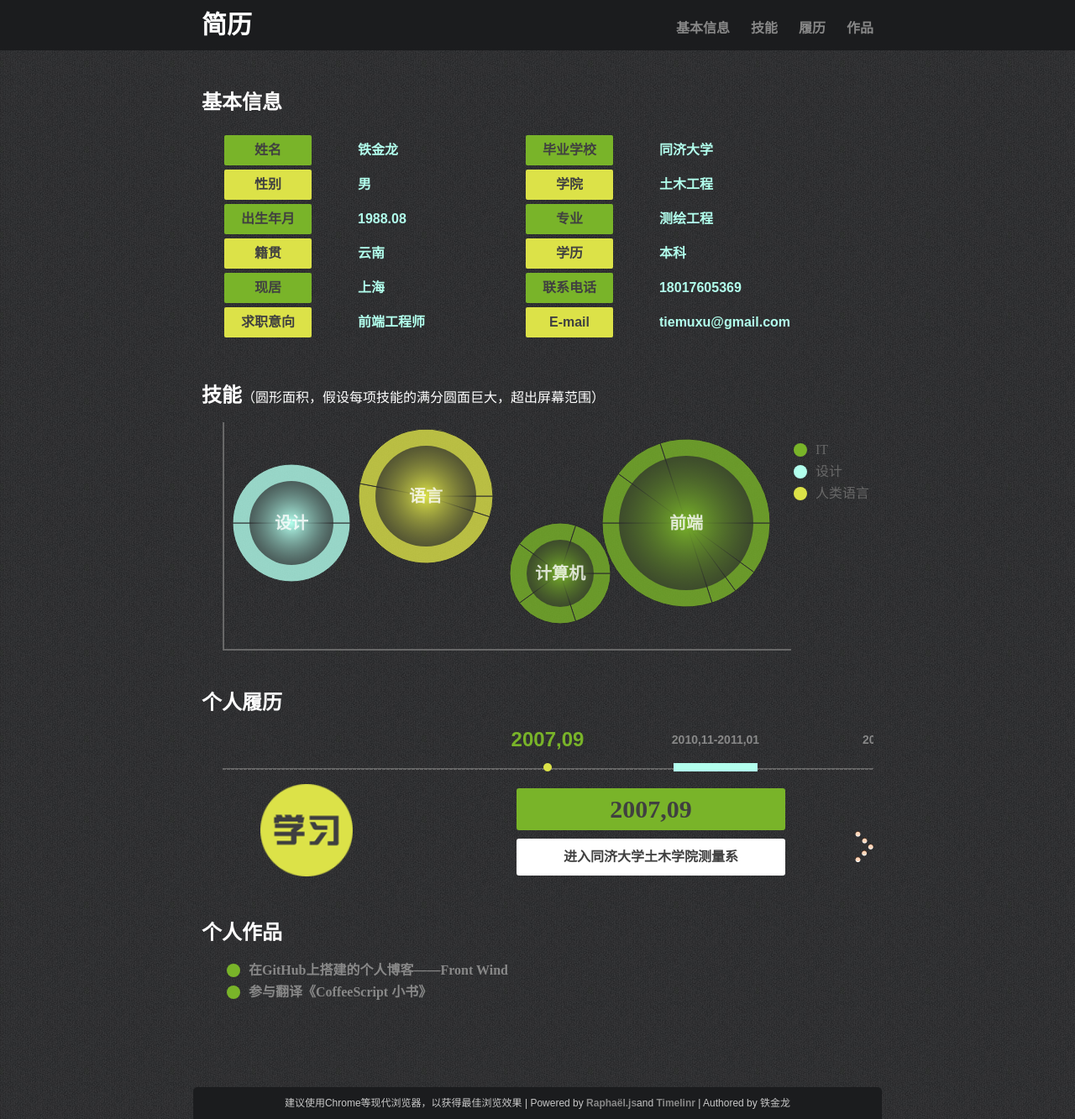
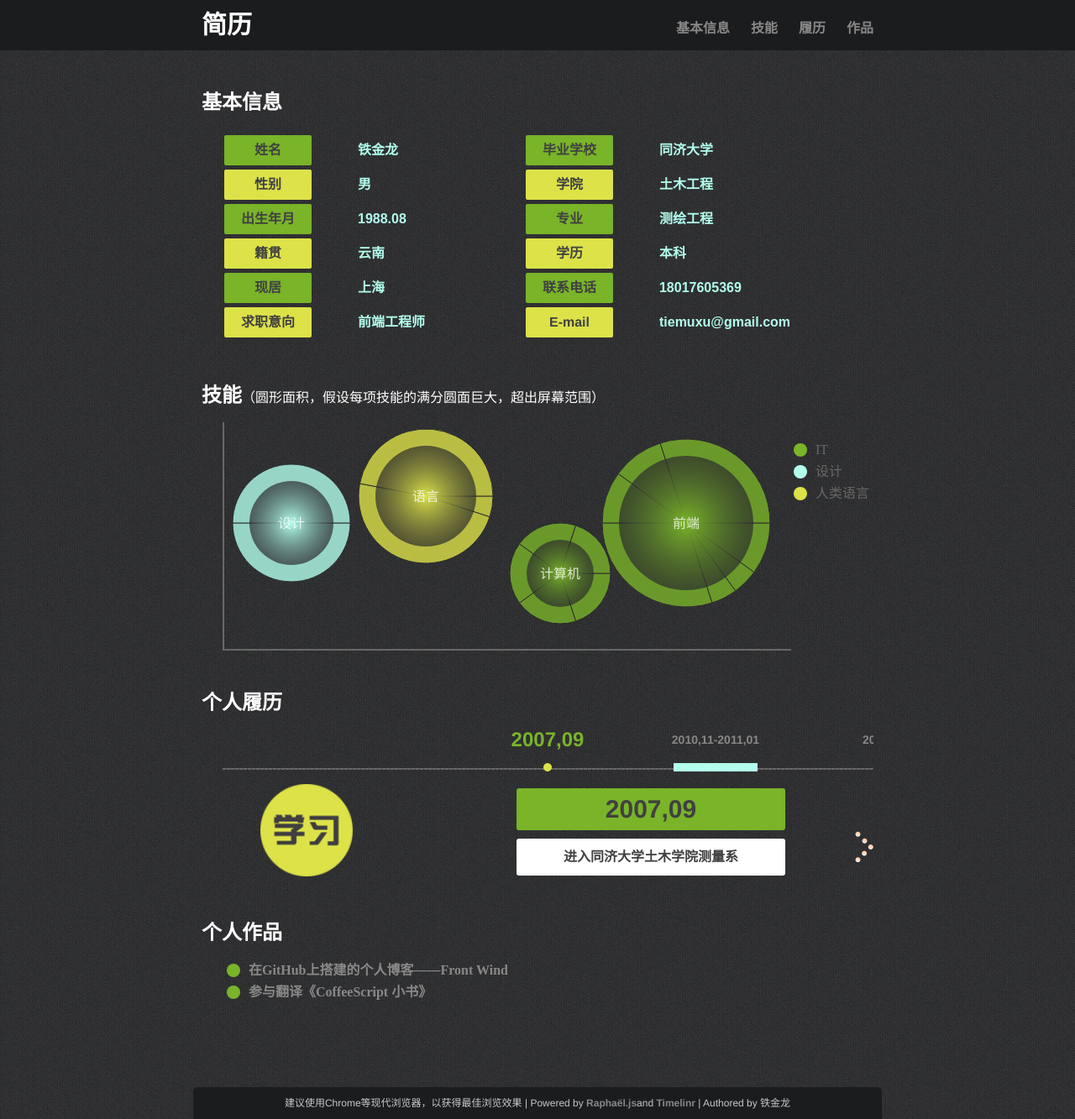
Before and after one commit to tiemuxu/tiemuxu.github.com, a Jekyll site: the page built from about.html, in a window 1280 px wide and 1333 px high. Shown: the whole window at 84% size. Built offline with Jekyll 4.4.1, drawn with Linux system fonts in a browser that asks for light colours; some web fonts are replaced; Markdown is read by kramdown in place of the engine named in the settings.

Commit message:
add new font-family for about page from google font API.

```diff
--- a/_layouts/resume.html
+++ b/_layouts/resume.html
@@ -3,6 +3,7 @@
 <head>
     <meta http-equiv="content-type" content="text/html; charset=utf-8" />
 	<title>{% if page.title %}{{page.title}} - {% endif %}{{site.title}}</title>
+	<link href='http://fonts.googleapis.com/css?family=Cabin+Condensed:400,500,700' rel='stylesheet' type='text/css' />
 	<link rel="stylesheet" href="/css/resume.css" media="screen" />
 	<link rel="stylesheet" href="/css/timeline.css" media="screen" />
 	<link rel="shortcut icon" type="image/x-icon" href="favicon.ico" />
--- a/css/resume.css
+++ b/css/resume.css
@@ -10,24 +10,26 @@
 	-moz-background-size: 100%;
 	background-size: 100%;*/
     color: #fff;
-    font: 12px/1.5 Arial;
+    font: 12px/1.5 "Cabin Condensed", "Helvetica", "Hiragino Sans GB", "Microsoft Yahei", "Arial", sans-serif;
 }
 
 h1 {
-  font-family: 'MuseoSlab500', "Hiragino Sans GB", "Hiragino Sans GB W3", "Microsoft YaHei", "SimHei";
+  /*font-family: 'MuseoSlab500', "Hiragino Sans GB", "Hiragino Sans GB W3", "Microsoft YaHei", "SimHei";*/
   font-size: 2em;
   line-height: 1;
   font-weight: bold;
 }
 h2 {
-  font-family: 'MuseoSlab500', "Hiragino Sans GB", "Hiragino Sans GB W3", "Microsoft YaHei", "SimHei";
+  /*font-family: 'MuseoSlab500', "Hiragino Sans GB", "Hiragino Sans GB W3", "Microsoft YaHei", "SimHei";*/
   font-size: 1.5em;
   line-height: 1;
+  font-weight: bold;
 }
 h3 {
-  font-family: 'MuseoSlab500', "Hiragino Sans GB", "Hiragino Sans GB W3", "Microsoft YaHei", "SimHei";
+  /*font-family: 'MuseoSlab500', "Hiragino Sans GB", "Hiragino Sans GB W3", "Microsoft YaHei", "SimHei";*/
   font-size: 1.33em;
   line-height: 1;
+  font-weight: bold;
 }
 
 a {
--- a/css/timeline.css
+++ b/css/timeline.css
@@ -151,10 +151,3 @@
 				#prev.disabled {
 					opacity: 0.2;
 				}
-
-				#cir {
-				  width: 10px;
-				  height: 10px;
-				  border-radius: 5px;
-				  background: yellow;
-				}
--- a/js/pie.js
+++ b/js/pie.js
@@ -11,9 +11,9 @@
 	var cirTxtAttr = {
 	    fill: "white",
 		//font: "arial",
-		"font-family": "sans-serif",
-		"font-size": 20,
-		"font-weight": "bold",
+		"font-family": "Microsoft Yahei",
+		"font-size": 16,
+		//"font-weight": "bold",
 		opacity: .8,
 	};
 
```
